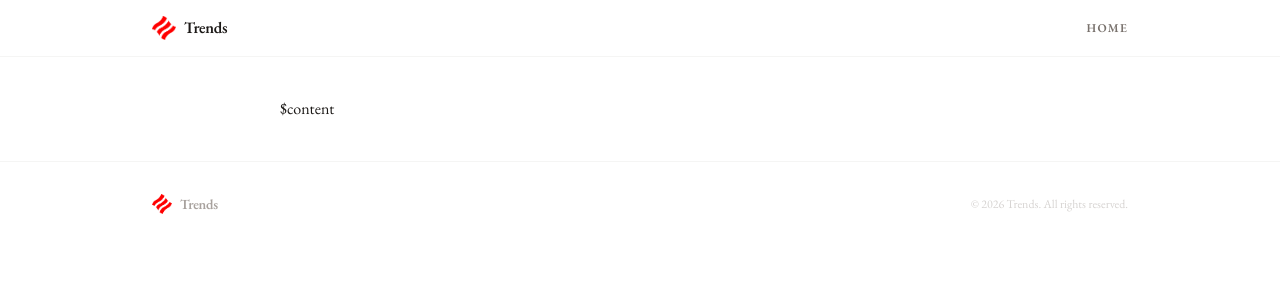
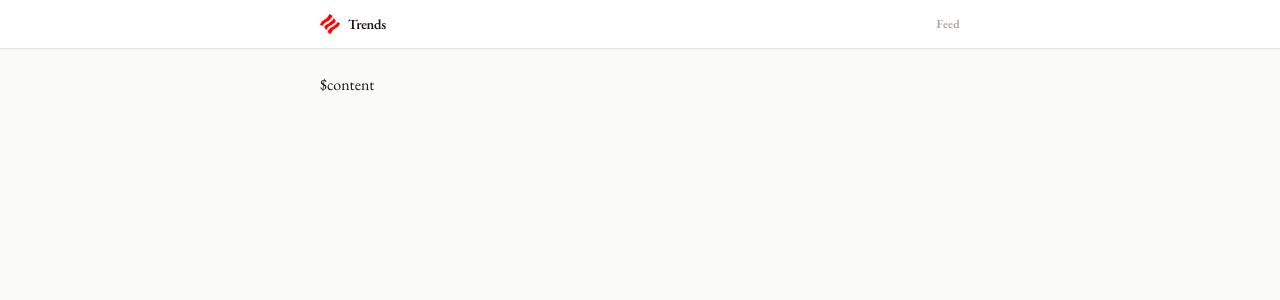
Before and after one commit to mdkaifansari04/trends, a Python web app: template src/templates/base.html in a window 1280 px wide. Shown: the top 300 px of the page. Run offline with Jinja, Linux system fonts and the light colour scheme; the template is opened without the code that fills it, so the values that code supplies are empty; some libraries are stand-ins or nearby versions.

Commit message:
feat: enhance templates with favicon and app icons, update layout for improved readability

```diff
--- a/src/templates/base.html
+++ b/src/templates/base.html
@@ -3,7 +3,15 @@
   <head>
     <meta charset="utf-8" />
     <meta name="viewport" content="width=device-width, initial-scale=1" />
+    <meta name="theme-color" content="#D02020" />
+    <meta name="apple-mobile-web-app-capable" content="yes" />
+    <meta name="apple-mobile-web-app-status-bar-style" content="default" />
     <title>$title — Trends</title>
+    <link rel="apple-touch-icon" sizes="180x180" href="/logo/apple-touch-icon.png" />
+    <link rel="icon" type="image/png" sizes="32x32" href="/logo/favicon-32x32.png" />
+    <link rel="icon" type="image/png" sizes="16x16" href="/logo/favicon-16x16.png" />
+    <link rel="icon" type="image/x-icon" href="/logo/favicon.ico" />
+    <link rel="manifest" href="/logo/site.webmanifest" />
     <script src="https://cdn.tailwindcss.com"></script>
     <link
       href="https://fonts.googleapis.com/css2?family=EB+Garamond:wght@400;500;600;700&display=swap"
@@ -17,45 +25,35 @@
         background: #d02020;
         color: #fff;
       }
+      body {
+        overscroll-behavior-y: none;
+      }
     </style>
   </head>
-  <body class="min-h-screen bg-white text-stone-900 antialiased">
-    <!-- Navigation -->
+  <body class="min-h-screen bg-stone-50 text-stone-900 antialiased">
+    <!-- App bar -->
     <nav
-      class="sticky top-0 z-50 bg-white/80 backdrop-blur-md border-b border-stone-100"
+      class="sticky top-0 z-50 bg-white border-b border-stone-200 shadow-sm"
     >
       <div
-        class="max-w-5xl mx-auto px-6 h-14 flex items-center justify-between"
+        class="max-w-2xl mx-auto px-4 h-12 flex items-center justify-between"
       >
-        <a href="/" class="flex items-center gap-2">
-          <img src="/images/logo.png" alt="Trends" class="w-6 h-6 rounded-md" />
-          <span class="font-semibold text-base tracking-tight">Trends</span>
+        <a href="/read" class="flex items-center gap-2">
+          <img
+            src="/images/logo.png"
+            alt="Trends"
+            class="w-5 h-5 rounded"
+          />
+          <span class="font-semibold text-sm tracking-tight">Trends</span>
         </a>
         <a
-          href="/"
-          class="text-xs font-semibold tracking-widest uppercase text-stone-500 hover:text-[#D02020] transition-colors"
-          >Home</a
+          href="/read"
+          class="text-xs font-semibold tracking-wide text-stone-400 hover:text-[#D02020] transition-colors"
+          >Feed</a
         >
       </div>
     </nav>
 
-    <main class="mx-auto max-w-3xl px-6 py-10">$content</main>
-
-    <!-- Footer -->
-    <footer class="border-t border-stone-100 py-8">
-      <div
-        class="max-w-5xl mx-auto px-6 flex flex-col md:flex-row items-center justify-between gap-4"
-      >
-        <div class="flex items-center gap-2">
-          <img src="/images/logo.png" alt="Trends" class="w-5 h-5 rounded-md" />
-          <span class="text-sm font-semibold tracking-tight text-stone-400"
-            >Trends</span
-          >
-        </div>
-        <p class="text-xs text-stone-300">
-          © 2026 Trends. All rights reserved.
-        </p>
-      </div>
-    </footer>
+    <main class="mx-auto max-w-2xl px-4 py-6">$content</main>
   </body>
 </html>
--- a/src/templates/landing.html
+++ b/src/templates/landing.html
@@ -4,6 +4,11 @@
     <meta charset="UTF-8" />
     <meta name="viewport" content="width=device-width, initial-scale=1.0" />
     <title>Trends — Tech news for builders</title>
+    <link rel="apple-touch-icon" sizes="180x180" href="/logo/apple-touch-icon.png" />
+    <link rel="icon" type="image/png" sizes="32x32" href="/logo/favicon-32x32.png" />
+    <link rel="icon" type="image/png" sizes="16x16" href="/logo/favicon-16x16.png" />
+    <link rel="icon" type="image/x-icon" href="/logo/favicon.ico" />
+    <link rel="manifest" href="/logo/site.webmanifest" />
     <script src="https://cdn.tailwindcss.com"></script>
     <script src="https://code.iconify.design/3/3.1.0/iconify.min.js"></script>
     <link
```
Also changed, not shown: src/templates/home.html (+24 -24 lines), src/templates/post_detail.html (+22 -21 lines), static/logo/android-chrome-192x192.png (added), static/logo/android-chrome-512x512.png (added), static/logo/apple-touch-icon.png (added), static/logo/favicon-16x16.png (added), static/logo/favicon-32x32.png (added), static/logo/favicon.ico (added), static/logo/site.webmanifest (added).
